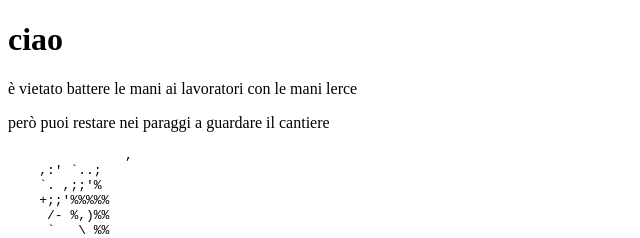
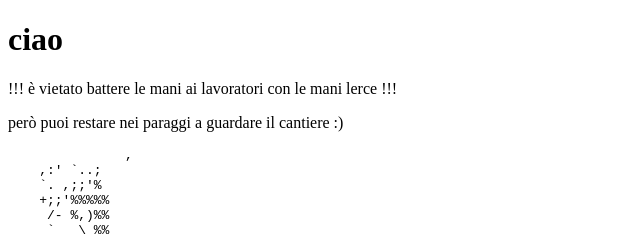
Before and after one commit to gzifalsi/gzifalsi.github.io, a plain HTML site: page index.html in a window 1280 px wide. Shown: the top 238 px of the page, 0-640 px from the left. Drawn offline with Linux system fonts and the light colour scheme.

Commit message:
updated index.html

```diff
--- a/index.html
+++ b/index.html
@@ -5,8 +5,8 @@
 
 <body>
   <h1>ciao</h1>
-  <p>è vietato battere le mani ai lavoratori con le mani lerce</p>
-  <p>però puoi restare nei paraggi a guardare il cantiere</p>
+  <p>!!! è vietato battere le mani ai lavoratori con le mani lerce !!!</p>
+  <p>però puoi restare nei paraggi a guardare il cantiere :)</p>
   <pre>               ,
     ,:' `..;
     `. ,;;'%
```
